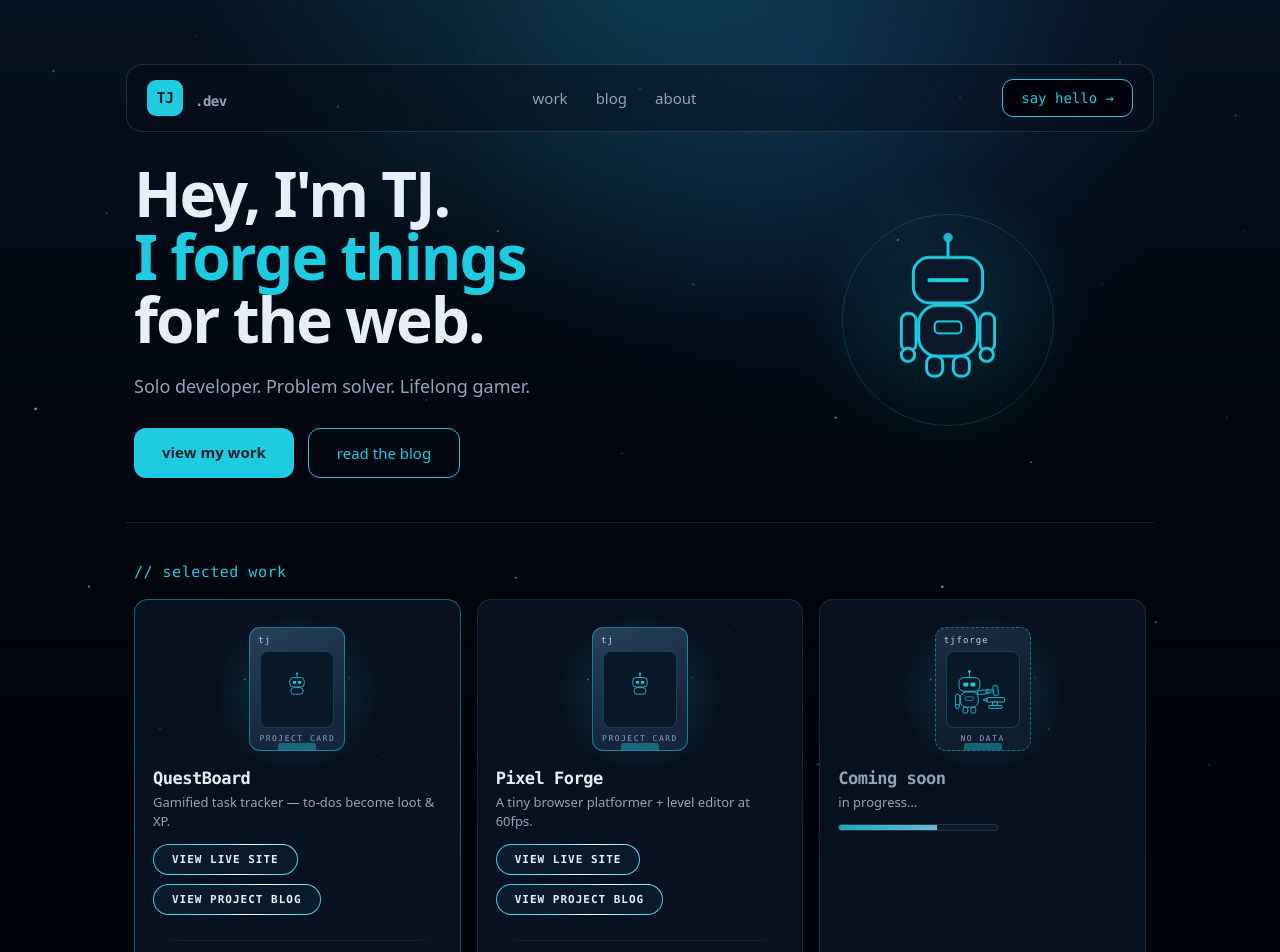
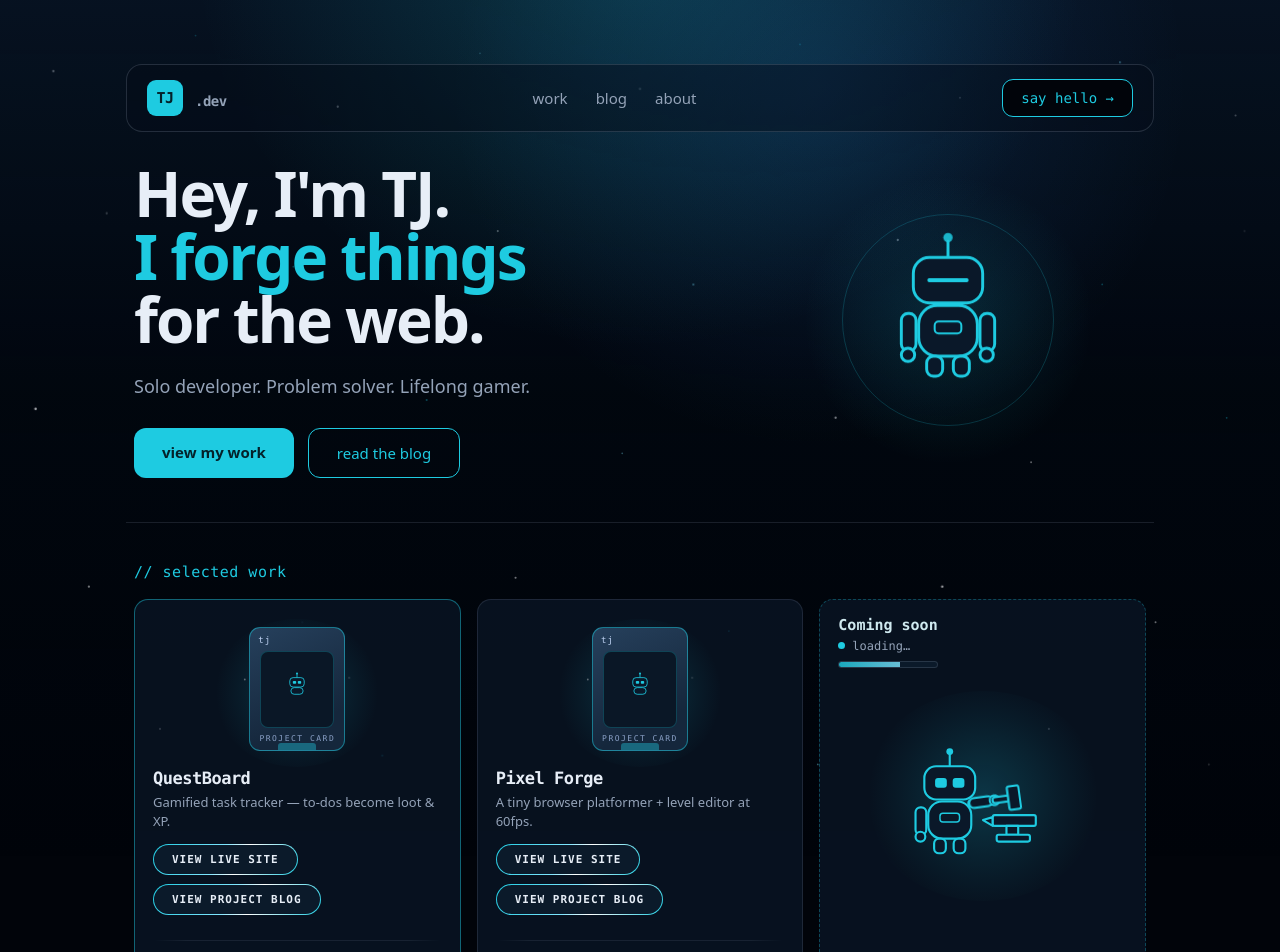
Before and after one commit to jane-trajkoski/portfolio, a Next.js app: page / in a window 1280 px wide. Shown: the top 952 px of the page. Built offline with nearby package versions, Linux system fonts and the light colour scheme.

Commit message:
Bigger robot for the soon card.

```diff
--- a/app/globals.css
+++ b/app/globals.css
@@ -81,6 +81,15 @@ h1,h2,h3{margin:0}
 .card.active{border-color:rgba(30,203,225,.45)}
 .card:hover{transform:translateY(-3px);border-color:rgba(30,203,225,.7);box-shadow:0 0 28px rgba(30,203,225,.14)}
 .muted{color:var(--muted)}
+.card.soon{border-style:dashed;border-color:rgba(30,203,225,.3)}
+.soon-head{position:absolute;top:16px;left:18px;z-index:3}
+.soon-title{font-family:var(--mono);font-size:15px;font-weight:700;color:#cfe9ef;margin:0}
+.soon-load{font-family:var(--mono);font-size:12px;color:var(--muted);display:flex;align-items:center;gap:7px;margin:5px 0 0}
+.soon-load .pd{width:7px;height:7px;border-radius:50%;background:var(--cyan);animation:blink 1.4s ease-in-out infinite}
+.soon-head .mc-progress{margin:8px 0 0;max-width:150px}
+.soon-bot{position:relative;flex:1;display:flex;align-items:center;justify-content:center;min-height:230px}
+.soon-bot .neb{width:240px;height:210px}
+.soon-bot svg{position:relative;z-index:2;width:176px;height:auto}
 .mc-stage{position:relative;display:flex;justify-content:center;align-items:center;padding:6px 0 14px;min-height:150px}
 .neb{position:absolute;top:50%;left:50%;transform:translate(-50%,-50%);width:170px;height:148px;border-radius:50%;background:radial-gradient(circle,rgba(30,203,225,.2),rgba(30,203,225,.05) 52%,transparent 72%)}
 .gstars{position:absolute;top:50%;left:50%;transform:translate(-50%,-50%);pointer-events:none}
--- a/components/WorkGrid.tsx
+++ b/components/WorkGrid.tsx
@@ -1,5 +1,4 @@
 import ForgeBot from "./ForgeBot";
-import GalaxyStars from "./GalaxyStars";
 import ProjectCard, { type Project } from "./ProjectCard";
 
 const PROJECTS: Project[] = [
@@ -28,22 +27,18 @@ export default function WorkGrid() {
       ))}
 
       <div className="card mc soon">
-        <div className="mc-stage">
-          <div className="neb" />
-          <GalaxyStars />
-          <div className="mcard dashed">
-            <div className="mc-strip">tjforge</div>
-            <div className="mc-screen mc-forge">
-              <ForgeBot />
-            </div>
-            <div className="mc-label">NO DATA</div>
-            <div className="mc-chip" />
+        <div className="soon-head">
+          <p className="soon-title">Coming soon</p>
+          <p className="soon-load">
+            <span className="pd" /> loading&hellip;
+          </p>
+          <div className="mc-progress">
+            <span />
           </div>
         </div>
-        <p className="ctitle muted">Coming soon</p>
-        <p className="cstack muted">in progress&hellip;</p>
-        <div className="mc-progress">
-          <span />
+        <div className="soon-bot">
+          <div className="neb" />
+          <ForgeBot />
         </div>
       </div>
     </div>
```
